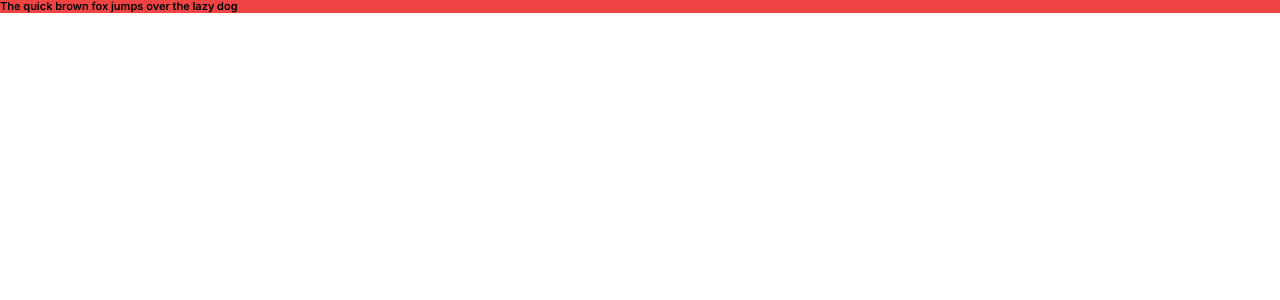
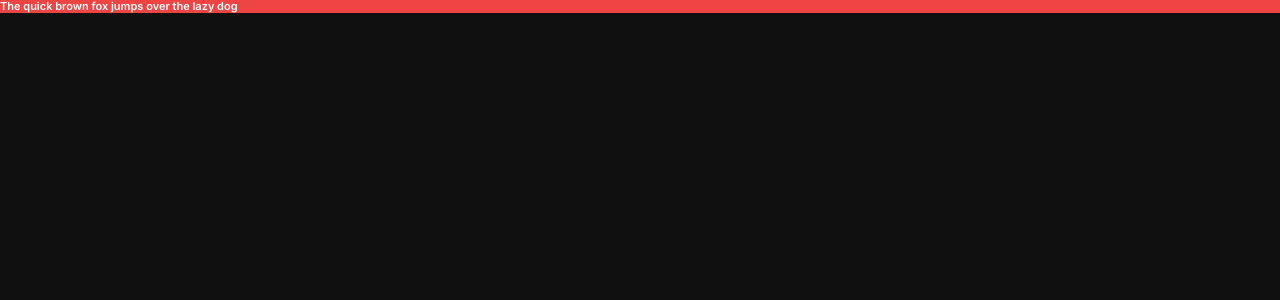
Before and after one commit to Yahyaball/savings-tracker-app, a Nuxt app: page / in a window 1280 px wide. Shown: the top 300 px of the page. Built offline with nearby package versions, Linux system fonts and the light colour scheme; no server answers.

Commit message:
changing body bg and text color

```diff
--- a/app/assets/css/main.css
+++ b/app/assets/css/main.css
@@ -75,3 +75,9 @@
 @utility preset-7 {
   @apply font-inter font-semibold text-[0.688rem] leading-[120%] tracking-normal;
 }
+
+@layer base {
+  body {
+    @apply bg-neutral-900 text-neutral-0;
+  }
+}
```
